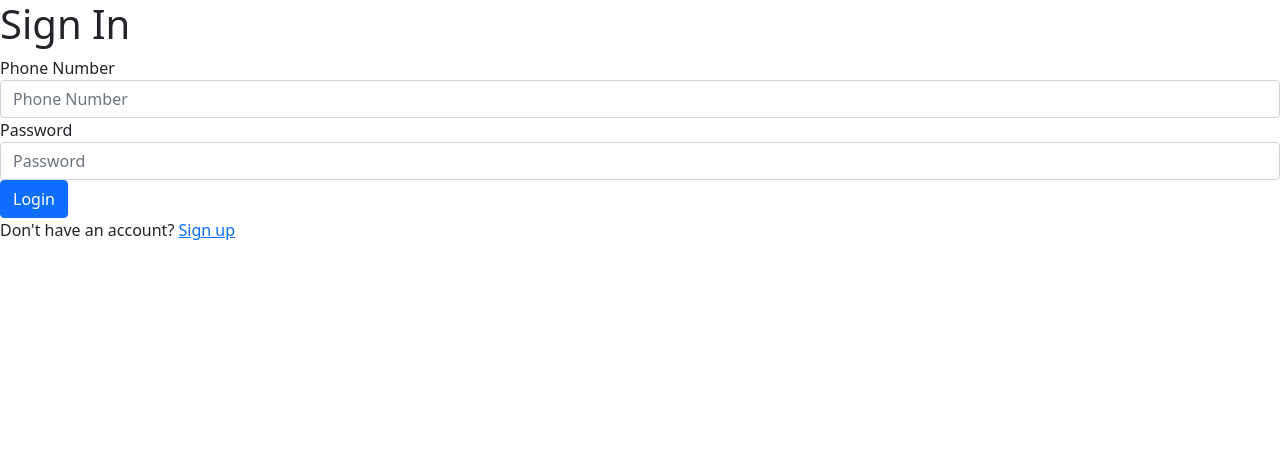
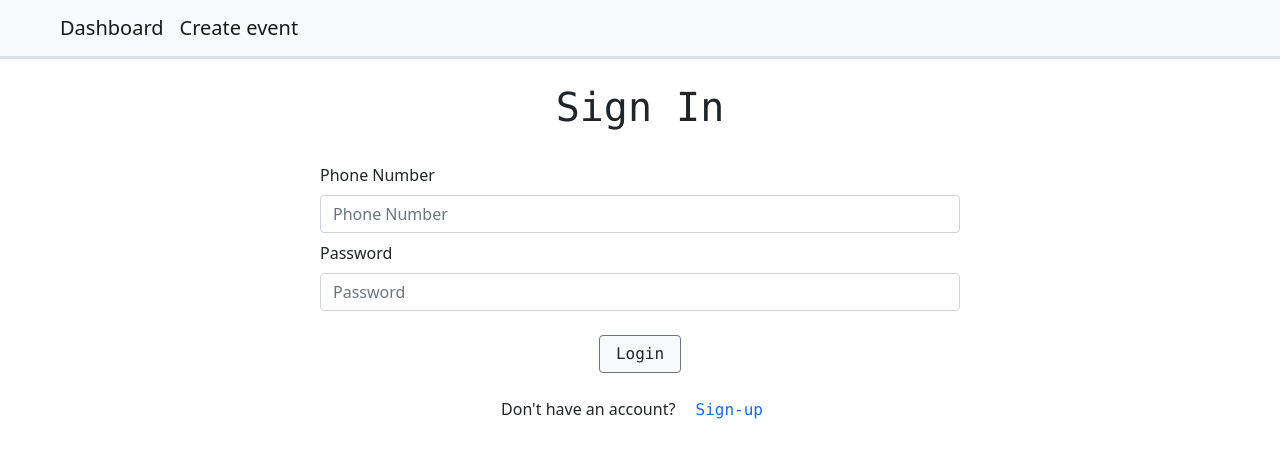
Before and after one commit to GeorgeCloud/Instavents, a Flask app: page /signin in a window 1280 px wide. Shown: the top 458 px of the page. Run offline with Flask 2, Linux system fonts and the light colour scheme.

Commit message:
add: designed signin/register page

```diff
--- a/web/templates/signin.html
+++ b/web/templates/signin.html
@@ -1,16 +1,21 @@
 {% extends 'base.html' %}
+{% include 'partials/navbar.html' %}
 {% block content %}
-<h1>Sign In</h1>
-<form class="bolder" action="/signin" method="POST">
-    <div class="form-group">
-      <label>Phone Number</label>
-      <input class="form-control" placeholder="Phone Number" type="text" name="phone_number">
-    </div>
-    <div class="form-group">
-        <label>Password</label>
-        <input class="form-control" min="8" placeholder="Password" type="password" name="password">
-    </div>
-    <button type="submit" class="btn btn-primary">Login</button>
-    <p>Don't have an account? <a href="/signup">Sign up</a></p>
-</form>
+<h1 class="py-4 text-center font-monospace">Sign In</h1>
+<div class="d-flex justify-content-center">
+    <form class="w-50" action="/signin" method="POST">
+        <div class="form-group">
+        <label class="fw-light">Phone Number</label>
+        <input class="form-control my-2" placeholder="Phone Number" type="text" name="phone_number">
+        </div>
+        <div class="form-group">
+            <label class="fw-light">Password</label>
+            <input class="form-control my-2" min="8" placeholder="Password" type="password" name="password">
+        </div>
+        <div class="d-flex justify-content-center my-4">
+            <button type="submit" class="btn btn-secondary bg-light text-dark font-monospace px-3">Login</button>
+        </div>
+        <p class="text-center">Don't have an account? <a class="mx-3 text-decoration-none font-monospace" href="/signup">Sign-up</a></p>
+    </form>
+</div>
 {% endblock %}
```
Also changed, not shown: web/templates/signup.html (+15 -10 lines).
